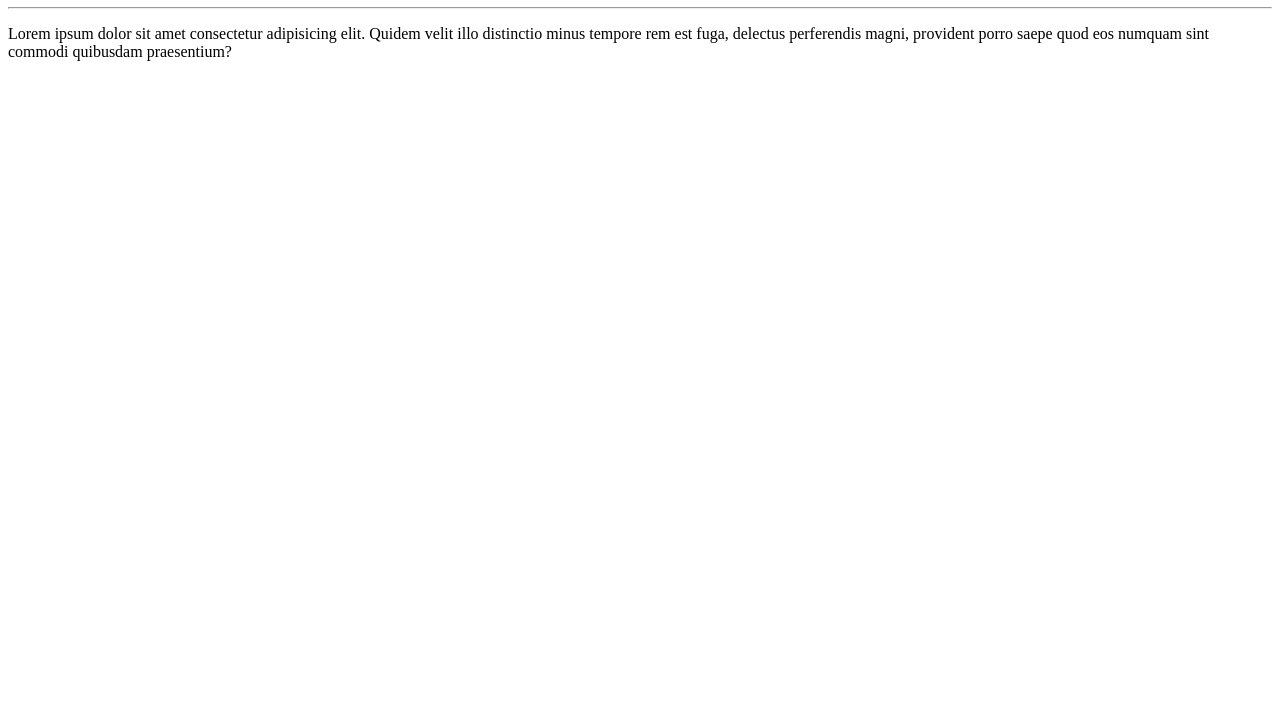
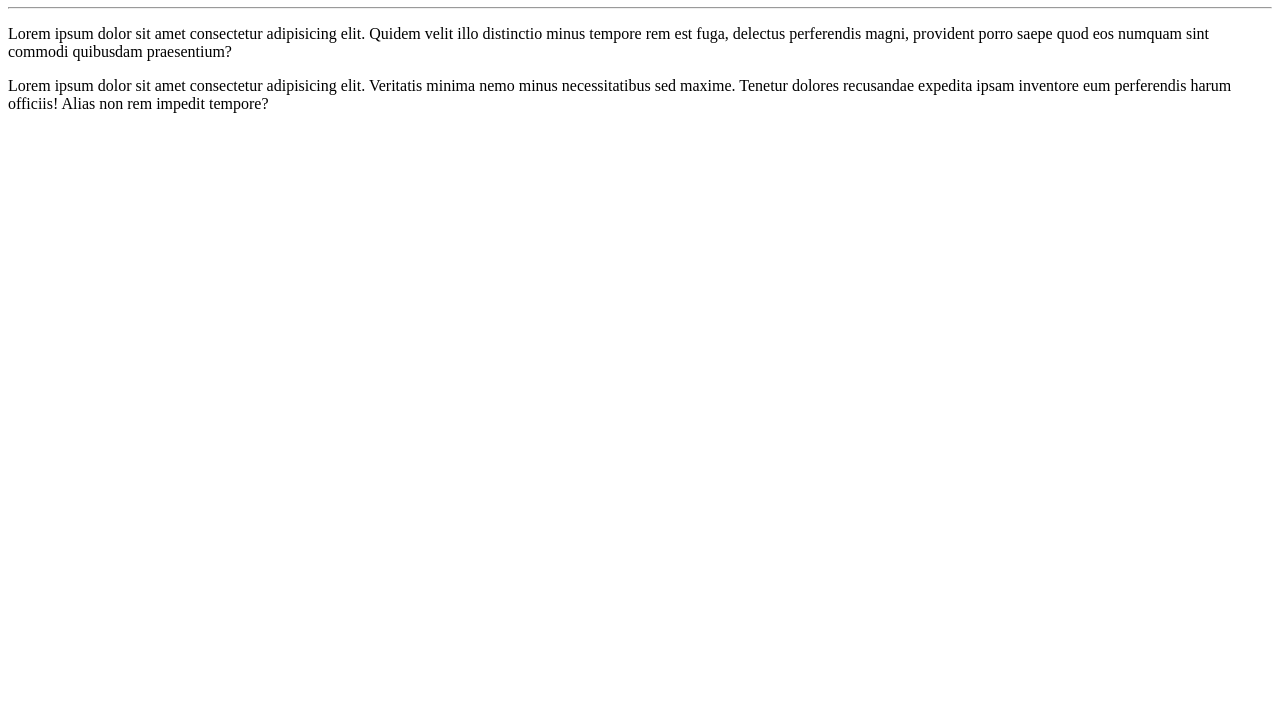
Before and after one commit to otaciliorezende/Ola-Mundo, a plain HTML site: page Site-Exemplo/index.html in a window 1280 px wide. Shown: the part 73-800 px from the top of the page. Drawn offline with Linux system fonts and the light colour scheme.

```diff
--- a/Site-Exemplo/index.html
+++ b/Site-Exemplo/index.html
@@ -10,5 +10,6 @@
     <h1>Olá, Mundo!</h1>
     <hr>
     <p>Lorem ipsum dolor sit amet consectetur adipisicing elit. Quidem velit illo distinctio minus tempore rem est fuga, delectus perferendis magni, provident porro saepe quod eos numquam sint commodi quibusdam praesentium?</p>
+    <p>Lorem ipsum dolor sit amet consectetur adipisicing elit. Veritatis minima nemo minus necessitatibus sed maxime. Tenetur dolores recusandae expedita ipsam inventore eum perferendis harum officiis! Alias non rem impedit tempore?</p>
 </body>
 </html>
```
